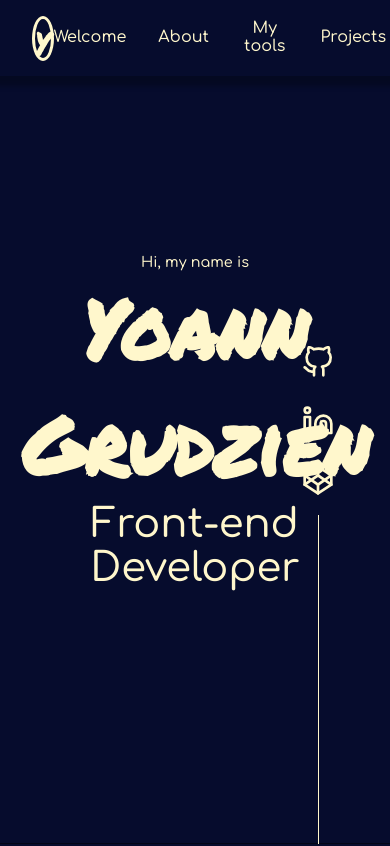
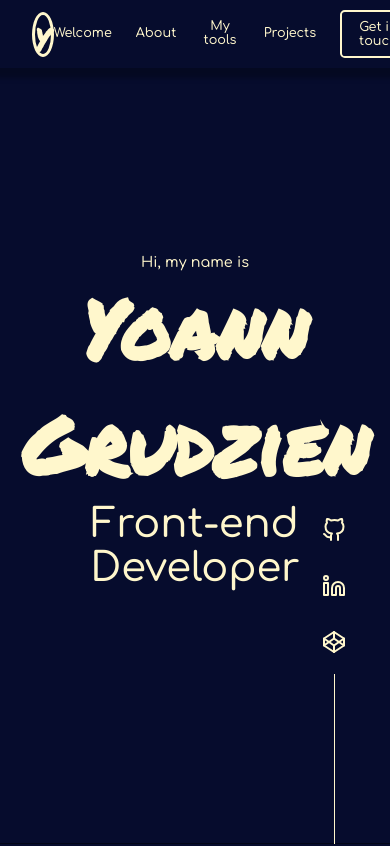
Before and after one commit to YoannGrdz/portfolio_website_yoann_grudzien, a React (Create React App) app: page / in a window 390 px wide. Shown: the top 846 px of the page. Built offline with nearby package versions, Linux system fonts and the light colour scheme.

Commit message:
Minor responsiveness tweaks in nav, socials, about

```diff
--- a/src/App.css
+++ b/src/App.css
@@ -54,7 +54,7 @@ a {
 }
 
 .nav--list {
-  padding-right: 3rem;
+  padding-right: 2rem;
   list-style: none;
   display: flex;
   justify-content: space-evenly;
@@ -152,6 +152,23 @@ a {
 }
 
 
+@media (max-width: 900px){
+
+  .nav--list {
+    gap: 1.5rem;
+    padding-right: 1rem;
+  }
+
+  .nav a {
+    font-size: 0.8rem;
+  }
+
+  .contact--button {
+    font-size: 0.8rem;
+  }
+
+}
+
 
 /* Socials ------------------------------------------------------------------ */
 
@@ -197,6 +214,22 @@ a {
   width: 1px;
   flex-grow: 1;
   background-color: var(--light-gold);
+}
+
+@media ( max-width: 900px ){
+
+  .social--svg {
+    width: 1.5rem;
+    height: 1.5rem;
+  }
+
+  .socials {
+    right: 2rem;
+    height: 40vh;
+    gap: 0.5rem;
+
+  }
+
 }
 
 /* contact form ------------------------------------------------------------- */
@@ -283,7 +316,7 @@ a {
 
 .contact--form--message:focus {
   outline-width: 0;
-  box-shadow: 0px 0px 5px 5px hsl(231, 75%, 40%);
+  box-shadow: 0px 0px 5px 3px hsl(231, 75%, 70%);
 }
 
 .contact--form--send--btn {
@@ -522,6 +555,11 @@ a {
 
 }
 
+@media (max-width: 900px) {
+  .about--background {
+    top: 0rem;
+  }
+}
 
 
 /* tools ------------------------------------------------------------*/
```
